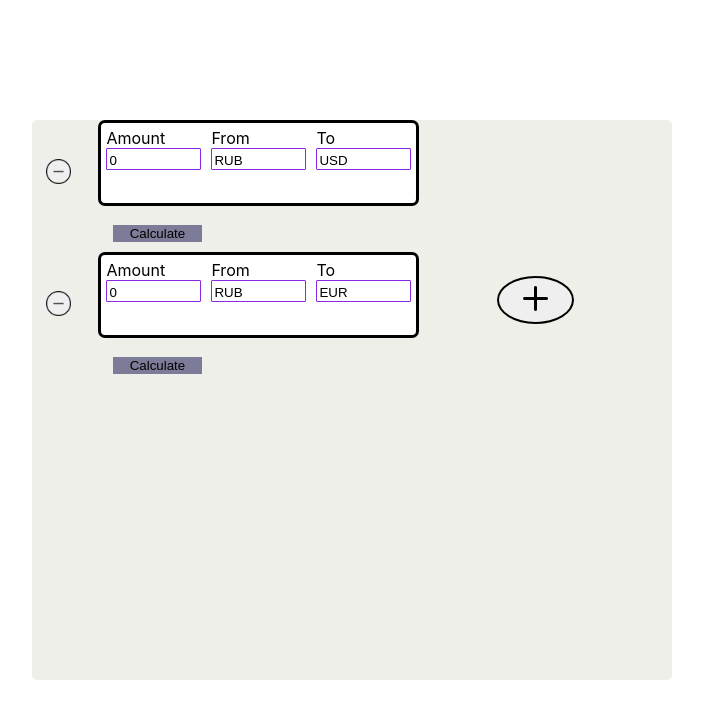
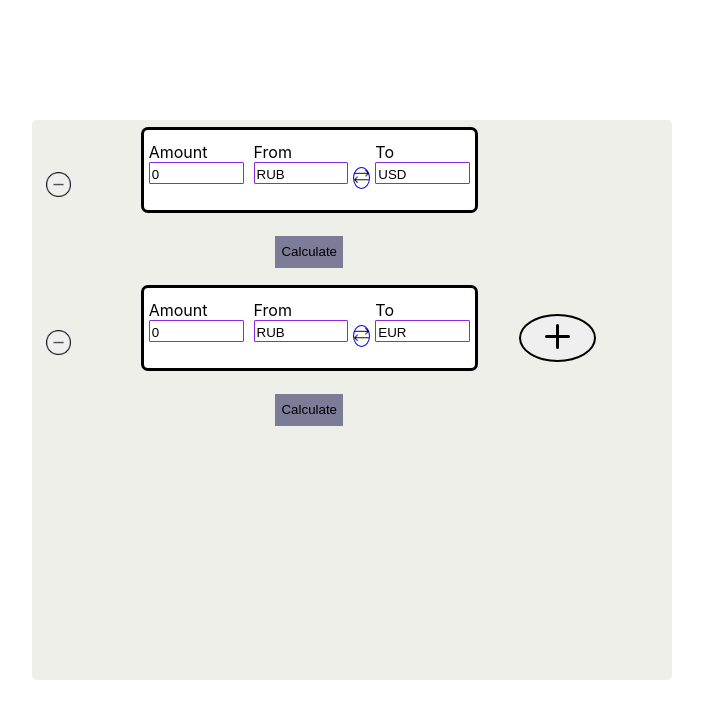
Before and after one commit to Vovarama1992/exchange, a React (Create React App) app: page / in a window 1280 px wide. Shown: the top 718 px of the page, without its empty margins (224-927 px from the left). Built offline with nearby package versions, Linux system fonts and the light colour scheme.

Commit message:
currensies

```diff
--- a/src/App.css
+++ b/src/App.css
@@ -13,9 +13,11 @@
 .menu {
   display: flex;
   flex-direction: row;
+  align-items: center;
   background: white;
   width: 75%;
   margin-left: 5%;
+  margin-top: 7px;
   margin-bottom: 2vh;
   height: 10vh;
   border: 3px solid black;
@@ -74,18 +76,24 @@ input:focus {
 button {
   outline: none;
   border: none;
+  animation: fadeIn 0.5s ease-in-out;
 }
 .calcButton {
   margin-left: 5%;
   margin-bottom: 10px;
-  margin-top: 3px;
+  margin-top: 10%;
   background: rgb(124, 124, 152);
   width: 7vw;
+  width: auto;
+  height: 4vh;
+  animation: fadeIn 0.3s ease-in-out;
 }
 .interAction {
   margin-left: 15px;
   display: flex;
   flex-direction: row;
+  height: auto;
+  animation: fadeIn 0.3s ease-in-out;
 }
 .result {
   display: flex;
@@ -94,10 +102,32 @@ button {
   align-items: center;
   margin-top: 3px;
   width: 10vw;
-  height: 4vh;
+  height: 7vh;
   border: 1px solid black;
   border-radius: 3px;
   margin-bottom: 2vh;
+  padding: 2% 2% 2% 4%;
+  animation: fadeIn 0.3s ease-in-out;
+}
+span {
+  animation: fadeIn 0.3s ease-in-out;
+}
+
+.vektor {
+  margin-top: 5%;
+  width: 20px;
+  height: 20px;
+  border-radius: 50%;
+  border: 1px solid blue;
+
+}
+.vektor:hover {
+  border: 2px solid blue;
+}
+
+.vektor img {
+  max-width: 100%;
+  height: auto;
 }
 
 .adder {
@@ -117,7 +147,31 @@ button {
 
 }
 
+.money {
+  width: 7vw;
+  height: 3vh;
+
+  display: flex;
+  flex-direction: row;
+  align-items: center;
+  justify-content: center;
+  position: absolute;
+  background: white;
+
+}
+
 img {
   width: 25px;
   height: 25px;
 }
+
+@keyframes fadeIn {
+  from {
+    opacity: 0;
+
+  }
+  to {
+    opacity: 1;
+
+  }
+}
--- a/src/App.js
+++ b/src/App.js
@@ -1,8 +1,9 @@
-import { useState, createContext, useContext } from 'react';
+import { useState, useEffect, createContext, useContext } from 'react';
 import './App.css';
 import currencies from './currencies.js';
 import Plus from './plus.png';
 import Minus from './minus.png';
+import VektorBack from './vektorBack.png';
 
 const FuncContext = createContext(null);
 
@@ -12,7 +13,37 @@ const defB = [0, "RUB", "EUR"];
 function App() {
   const [menuList, setMenuList] = useState([defA, defB]);
 
+  function setter(e, index, position) {
+
+    const value = e.target.textContent;
+    console.log(value);
+    const newList = menuList.map((list, ind) => {
+      if (ind !== index) {
+        return list;
+      } else return list.map((l, i) => {
+        if (i !== position) {
+          return l;
+        } else return value;
+      })
+
+    })
+    setMenuList(newList);
+  }
+
+  function reverse(index) {
+    const newList = menuList.map((menu, i) => {
+      if (i !== index) {
+        return menu;
+      } else {
+        return [menu[0], menu[2], menu[1]];
+      }
+    });
+    setMenuList(newList);
+  }
+
+
   function onInputChange( index, key, val) {
+
 
     const newList = menuList.map((list, i) => {
             if (i !== index) {
@@ -42,9 +73,9 @@ function App() {
       <div className="container">
       {menuList.map((menu, index) => {
         return (
-          <div className="lineBlock" key={index}>
+          <div className="lineBlock"  key={index}>
           <Delete func={() => deleteClick(index)}/>
-          <Menu  index={index} amount={menu[0]}
+          <Menu setter={setter} index={index}  reverse={reverse} amount={menu[0]}
           from={menu[1]} to={menu[2]} />{index === menuList.length - 1 &&
           <Adder func={addClick}/>}</div>
         )
@@ -74,18 +105,36 @@ function Delete({func}) {
 
 
 
-function Player( {index, from, to} ) {
+function Player( {index, vektor, from, to, shower, options, choser, choose, setter} ) {
+
+
   const onInput = useContext(FuncContext);
-  const vektor = from ? 1 : 2;
+  const currencyValue = vektor == 1 ? from : to;
+  const column = vektor == 1 ? "From" : "To";
+  const finds = findMoneys(currencyValue);
+
+
 
   return (
     <div className="block">
-      <label htmlFor="text">{from ? "From" : "To"}</label>
+      <label htmlFor="text">{column}</label>
       <br></br>
       <div className="input-wrapper">
-        <input onChange={(e) => onInput(index, vektor, e.target.value)} value={from || to}
+        <input onMouseEnter={() => {
+          shower(true);
+          choser();
+        }
+          }
+        onChange={(e) => onInput(index, vektor, e.target.value )}
+        value={currencyValue}
         id="text" type="text" autoComplete="off"></input>
       </div>
+      {options && choose == column && finds.map((find, i) => {
+        return (
+          <div onClick={(e) => setter(e, index, vektor)} key={i} style={{ marginTop: `${i * 3}vh` }}
+          className="money">{find}</div>
+        )
+      })}
       </div>
    )
 }
@@ -95,6 +144,7 @@ function Player( {index, from, to} ) {
 function Amount({index, amount}) {
 
   const onInput = useContext(FuncContext);
+
 
   return (
     <div  className="block">
@@ -107,62 +157,113 @@ function Amount({index, amount}) {
 
 }
 
-function Menu({from, to, amount, index }) {
+function Menu({from, to, amount, index, reverse, setter }) {
   const [show, setShow] = useState(false);
+  const [options, setOptions] = useState(false);
+  const [choose, setChoose] = useState(null);
   const [num, setNum] = useState(0);
-  function letCaclculate(e) {
-       e.preventDefault();
+  function showOptions(toShow) {
+    if (toShow) {
+      setOptions(true);
+    } else setOptions(false);
+  }
+
+  function letCaclculate(changeShow) {
+       if (changeShow) {
        setShow(!show);
-       startChange(!show);
+       }
+       startChange();
+  }
 
 
-  }
 
-  function startChange(toShow) {
+
+  function startChange() {
+
 
     exchange(from, to).then(res => {
-      setNum(res * amount);
+      res = res * amount;
+      setNum(res.toFixed(2));
 
 
      })
   }
+
+  function changeDirectionCalc() {
+      [from, to] = [to, from];
+      reverse(index);
+      startChange();
+
+  }
   return (
     <div className="calculate">
-    <form action="" onSubmit={letCaclculate}>
-      <div className="menu" >
+
+      <div className="menu" onMouseLeave={() => showOptions(false)}>
 
         <Amount amount={amount} index={index}/>
 
-          <Player from={from} index={index}/>
-
-
-        <Player to={to} index={index}/>
+          <Player  setter={setter} choser={() => setChoose("From")} choose={choose}  from={from} options={options} shower={showOptions} vektor={1} index={index}/>
+          <ExchangeVektor onVektorClick={changeDirectionCalc} />
+<Player  setter={setter} choser={() => setChoose("To")} choose={choose} vektor={2} options={options} shower={showOptions} to={to} index={index}/>
       </div>
       <div className="interAction">
-        {show && <Result num={num} kind={to}/>} {<button type="submit" className="calcButton">
+        {show && <Result num={num} kind={to}/>} {<button onClick={() => letCaclculate(true)} className="calcButton">
         {!show ? 'Calculate' : 'Hide'}</button>}
-        {show && <button  onClick={() => startChange(true)} className="calcButton">
+        {show && <button  type="" onClick={() => letCaclculate(false)} className="calcButton">
         Calculate</button>}
       </div>
-    </form>
+
     </div>
+  )
+}
+
+function ExchangeVektor( {onVektorClick} ) {
+  return (
+    <div onClick={onVektorClick} className="vektor">
+
+              <img src={VektorBack}></img>
+
+            </div>
   )
 }
 
 function Result({num, kind}) {
   return (
     <div className="result">
-      {num} {kind}
+      <span>{num} {kind}</span>
 
     </div>
   )
 }
 
+function findMoneys(start) {
+  start = transliterate(start);
+     start = start.toUpperCase();
+     const curs = currencies.filter(cur => cur.startsWith(start));
+     return curs;
+}
+
 async function exchange(from, to) {
-  const res = await fetch(`https://v6.exchangerate-api.com/v6/4f9059fdd169d7383a8a6367/latest/${from}`);
-  const json = await res.json();
-  const result = json.conversion_rates[to];
-  return result;
+  try {
+    const res = await fetch(`https://v6.exchangerate-api.com/v6/4f9059fdd169d7383a8a6367/latest/${from}`);
+    const json = await res.json();
+    const result = json.conversion_rates[to];
+    return result;
+  } catch (error) {
+    console.error('An error occurred during fetching', error);
+    return "unknown quantity of";
+  }
+}
+
+function transliterate(text) {
+  const rusToLatMap = {
+      "а": "a", "б": "b", "в": "v", "г": "g", "д": "d", "е": "e", "ё": "yo", "ж": "zh", "з": "z", "и": "i",
+      "й": "y", "к": "k", "л": "l", "м": "m", "н": "n", "о": "o", "п": "p", "р": "r", "с": "s", "т": "t",
+      "у": "u", "ф": "f", "х": "h", "ц": "c", "ч": "ch", "ш": "sh", "щ": "sch", "ъ": "", "ы": "y", "ь": "'",
+      "э": "e", "ю": "yu", "я": "ya"
+  };
+
+  return text.split('').map(char => rusToLatMap[char.toLowerCase()] || char).join('');
 }
 
 export default App;
```
Also changed, not shown: src/vektorBack.png (added).
